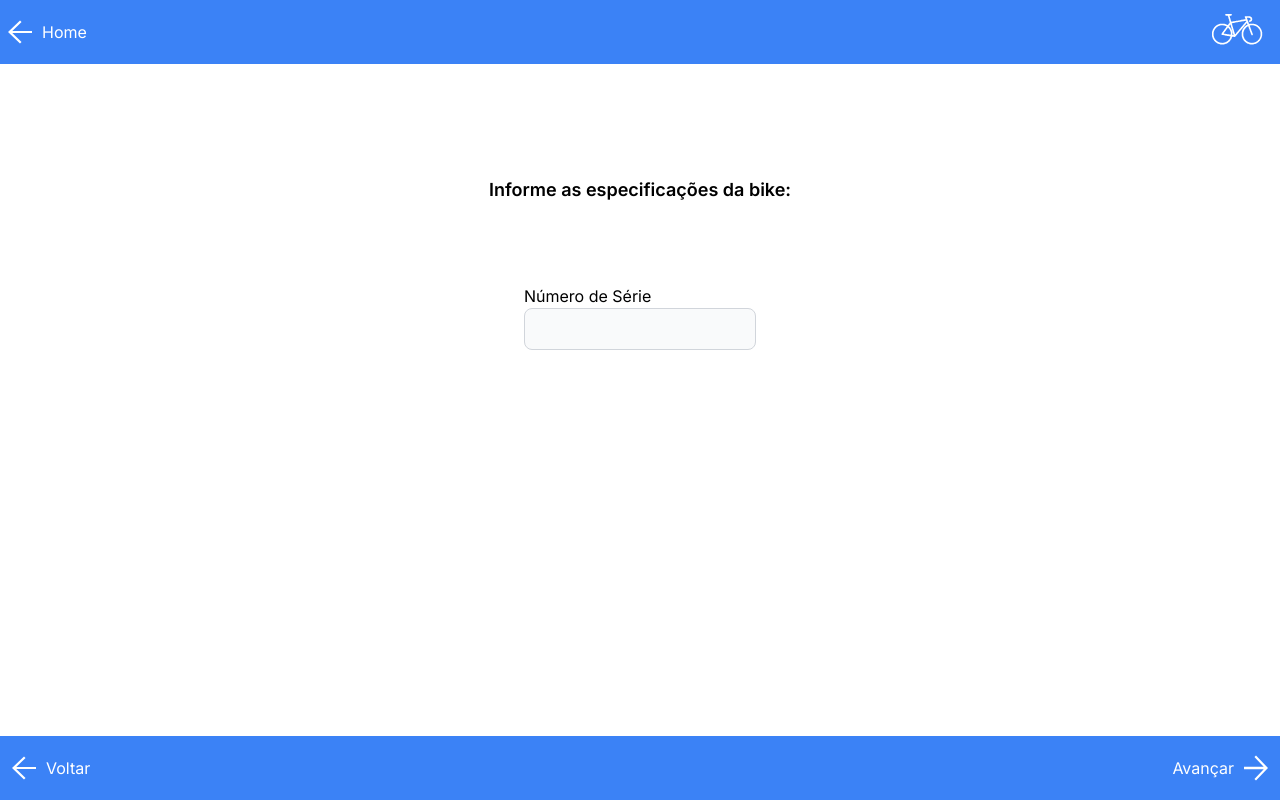
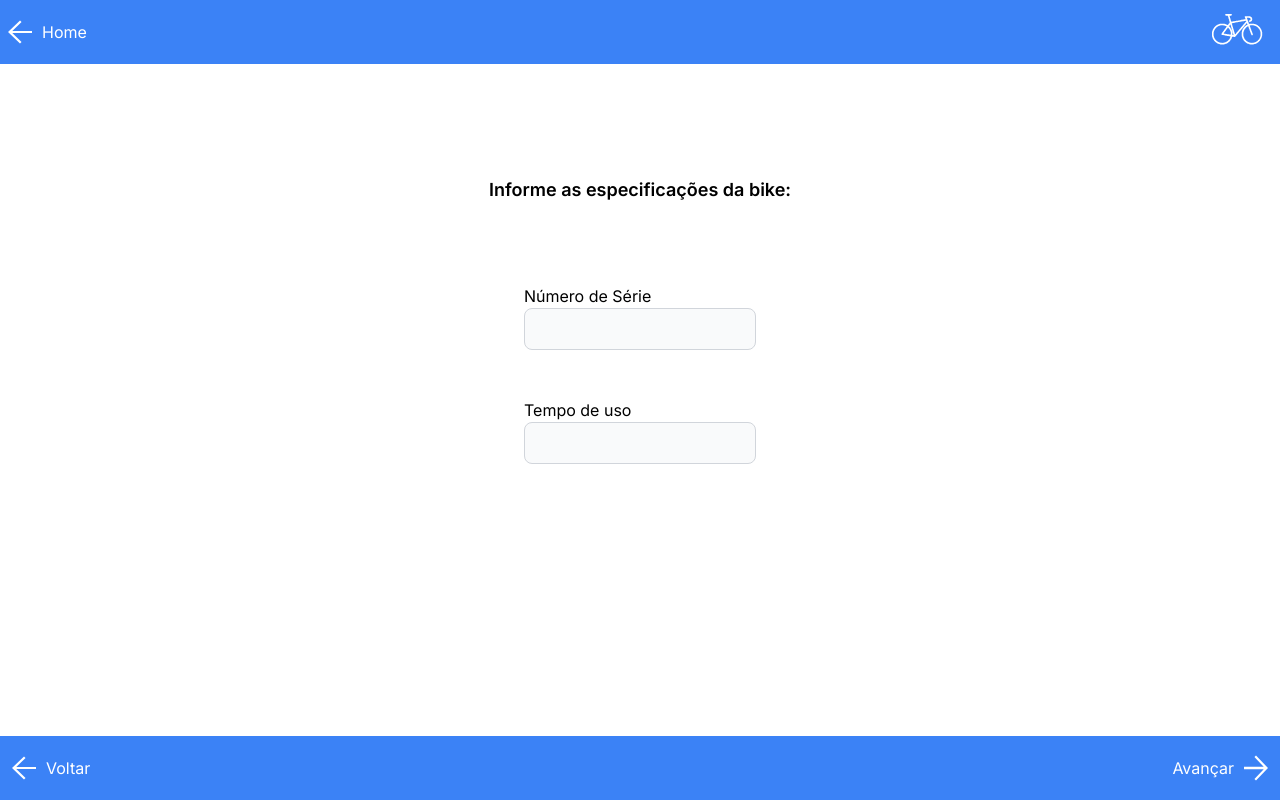
Before and after one commit to vgont/brainstormers-porto-bike, a Next.js app: page /documentos in a window 1280 px wide. Built offline with nearby package versions, Linux system fonts and the light colour scheme.

Commit message:
input properties added

```diff
--- a/src/app/components/InputField.tsx
+++ b/src/app/components/InputField.tsx
@@ -1,20 +1,29 @@
 import { PropsWithChildren } from "react";
+import useBikeStore from "../stores/useBikeStore";
 
 interface IInputField {
   idName: string;
-  setStateFunction: (value: string) => void;
+  setStateFunction: (value: any) => void;
+  typeOfInput: string;
+  maxLengthOfInput: number;
 }
 const InputField: React.FC<IInputField & PropsWithChildren> = ({
   idName,
   children,
+  typeOfInput,
+  maxLengthOfInput,
   setStateFunction,
 }) => {
+  const { isElectric } = useBikeStore();
+
   return (
     <div>
       <label htmlFor={idName}>{children}</label>
       <input
-        type="text"
-        maxLength={13}
+        type={typeOfInput}
+        maxLength={maxLengthOfInput}
+        min={typeOfInput === "number" ? 0 : undefined}
+        max={typeOfInput === "number" ? (isElectric ? 3 : 8) : undefined}
         id={idName}
         className="bg-gray-50 border border-gray-300 text-gray-900 text-sm rounded-lg focus:ring-blue-500 focus:border-blue-500 block w-full p-2.5"
         onChange={(e) => setStateFunction(e.target.value)}
--- a/src/app/documentos/page.tsx
+++ b/src/app/documentos/page.tsx
@@ -7,15 +7,28 @@ import Title from "../components/Title";
 import useBikeStore from "../stores/useBikeStore";
 
 export default function DocumentosBike() {
-  const { setSerialNumber } = useBikeStore();
+  const { setSerialNumber, setAge } = useBikeStore();
 
   return (
     <main className="flex flex-col justify-center items-center h-screen">
       <Header />
       <Title>{"Informe as especificações da bike:"}</Title>
-      <div className="mt-20 flex flex-col gap-28">
-        <InputField idName="numSerie" setStateFunction={setSerialNumber}>
+      <div className="mt-20 flex flex-col gap-12">
+        <InputField
+          idName="numSerie"
+          typeOfInput="text"
+          maxLengthOfInput={13}
+          setStateFunction={setSerialNumber}
+        >
           {"Número de Série"}
+        </InputField>
+        <InputField
+          idName="tempoUso"
+          typeOfInput="number"
+          maxLengthOfInput={1}
+          setStateFunction={setAge}
+        >
+          {"Tempo de uso"}
         </InputField>
       </div>
       <Footer pathUrlBack="/modificacoes" pathUrlNext="/fotos" />
--- a/src/app/fotos/page.tsx
+++ b/src/app/fotos/page.tsx
@@ -1,12 +1,13 @@
 "use client";
 
 import FileUploader from "../components/FileUploader";
+import Footer from "../components/Footer";
 import Header from "../components/Header";
 import Title from "../components/Title";
 
 export default function FotosBike() {
   return (
-    <main className="flex flex-col justify-center items-center">
+    <main className="flex flex-col justify-center items-center h-screen">
       <Header />
       <Title>{"Anexe as seguintes fotos da bike:"}</Title>
       <div className="mt-20 flex flex-col gap-28">
@@ -21,6 +22,7 @@ export default function FotosBike() {
         </FileUploader>
       </div>
       <button className="mt-10">submit</button>
+      <Footer hideArrowNext pathUrlBack="/documentos" />
     </main>
   );
 }
--- a/src/app/stores/useBikeStore.ts
+++ b/src/app/stores/useBikeStore.ts
@@ -4,16 +4,16 @@ import { persist } from "zustand/middleware";
 interface IBikeProps {
   type: string;
   serialNumber: string;
+  age: number;
   isElectric: boolean;
-  isModified: boolean;
-  haveAcessory: boolean;
+  powerInWatts: number | null;
   quantityOfModifies: number | null;
   quantityOfAcessories: number | null;
   setType: (type: string) => void;
   setSerialNumber: (serialNumber: string) => void;
+  setAge: (age: number) => void;
+  setPowerInWatts: (watts: number) => void;
   setisElectric: (isElectric: boolean) => void;
-  setIsModified: (isModified: boolean) => void;
-  setHaveAcessory: (haveAcessory: boolean) => void;
   setQuantityOfModifies: (quantity: number) => void;
   setQuantityOfAcessories: (quantity: number) => void;
 }
@@ -23,23 +23,22 @@ const useBikeStore = create(
     (set) => ({
       type: "",
       serialNumber: "",
+      age: 0,
       isElectric: false,
-      isModified: false,
-      haveAcessory: false,
+      powerInWatts: null,
       quantityOfModifies: null,
       quantityOfAcessories: null,
 
-      setType: (type: string) => set(() => ({ type: type })),
+      setType: (type) => set(() => ({ type: type })),
 
       setSerialNumber: (serialNumber: string) =>
         set(() => ({ serialNumber: serialNumber })),
 
-      setisElectric: (isElectric) => set(() => ({ isModified: isElectric })),
+      setAge: (age) => set(() => ({ age: age })),
 
-      setIsModified: (isModified) => set(() => ({ isModified: isModified })),
+      setisElectric: (isElectric) => set(() => ({ isElectric: isElectric })),
 
-      setHaveAcessory: (haveAcessory) =>
-        set(() => ({ haveAcessory: haveAcessory })),
+      setPowerInWatts: (watts) => set(() => ({ powerInWatts: watts })),
 
       setQuantityOfModifies: (quantity) =>
         set(() => ({ quantityOfModifies: quantity })),
```
